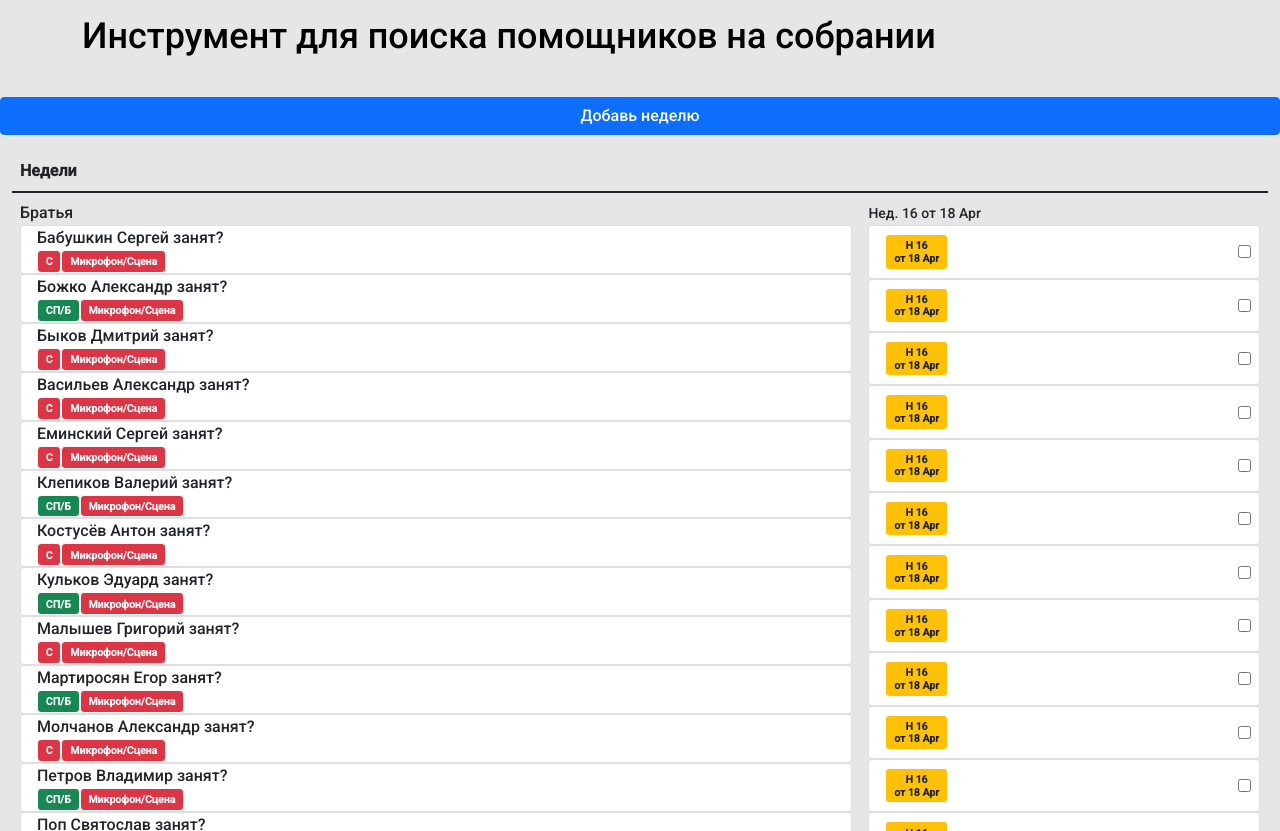
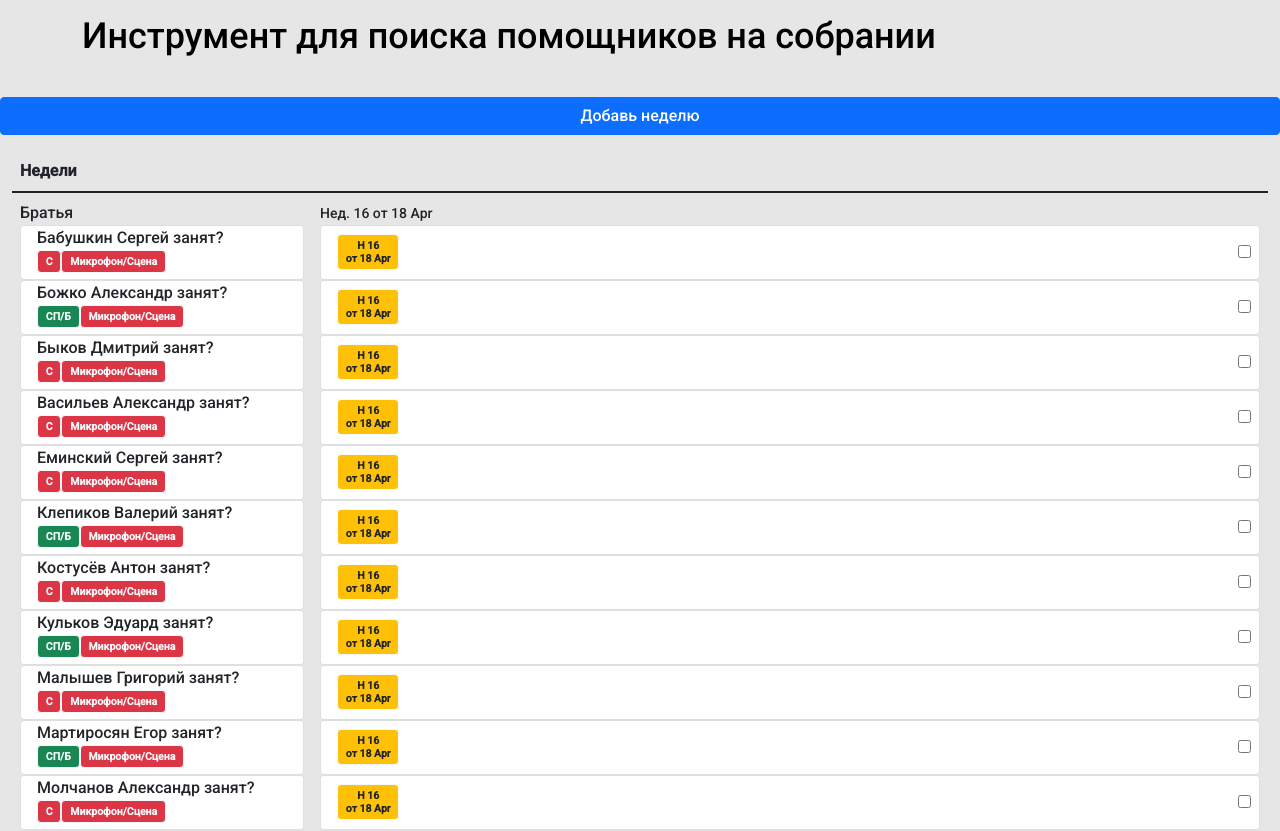
Before and after one commit to ErikEgl/sorting-with-table-react, a React (Create React App) app: page / in a window 1280 px wide. Both pictures are taken after a click on the button "Добавь неделю". Built offline with nearby package versions, Linux system fonts and the light colour scheme.

Commit message:
info and checkbox part styling

```diff
--- a/src/components/Cards/Cards.scss
+++ b/src/components/Cards/Cards.scss
@@ -1,4 +1,4 @@
-@import "./Card/Card";
+@import "./CheckboxCard/CheckboxCard";
 
 .cards {
   padding: 20px 0;
--- a/src/components/Cards/Card/Card.scss
+++ b/src/components/Cards/CheckboxCard/CheckboxCard.scss
@@ -18,3 +18,9 @@
     line-height: 0;
   }
 }
+.date-title {
+  white-space: nowrap;
+  width: 100px;
+  overflow: hidden;
+  text-overflow: ellipsis;
+}
--- /dev/null
+++ b/src/components/InfoCards/InfoCard/InfoCard.scss
@@ -0,0 +1,23 @@
+.card {
+  // @include media($md) {
+  //   max-width: 75%;
+  // };
+  // @include media($xl) {
+  //   max-width: 55%;
+  // };
+  // @include media($xxl) {
+  //   max-width: 50%;
+  // };
+  .card__name {
+
+  }
+  .isChecked {
+    width: 45px;
+  }
+  .lh-0 {
+    line-height: 0;
+  }
+}
+// .card-info {
+//   max-width: 25%;
+// }
--- /dev/null
+++ b/src/components/InfoCards/InfoCards.scss
@@ -0,0 +1 @@
+@import "./InfoCard/InfoCard";
--- a/src/index.scss
+++ b/src/index.scss
@@ -9,4 +9,5 @@
 
 @import "./components/Info/Info";
 @import "./components/Cards/Cards";
+@import "./components/InfoCards/InfoCards";
 @import "./components/WeeksGenerator/WeeksGenerator";
```
Also changed, not shown: src/index.css, 1 other file (tests, documents, lock files or other folders).
